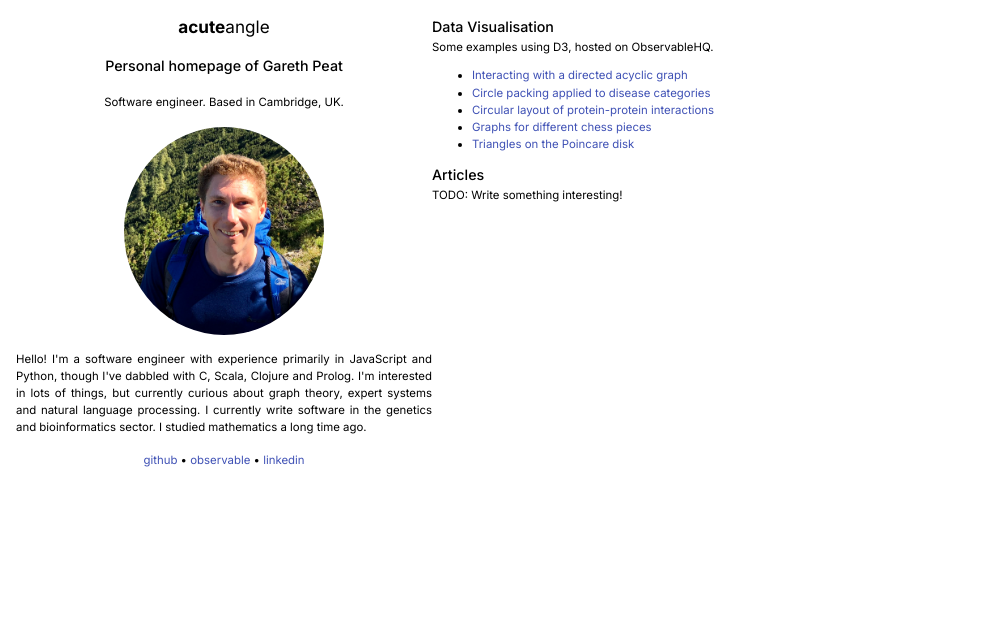
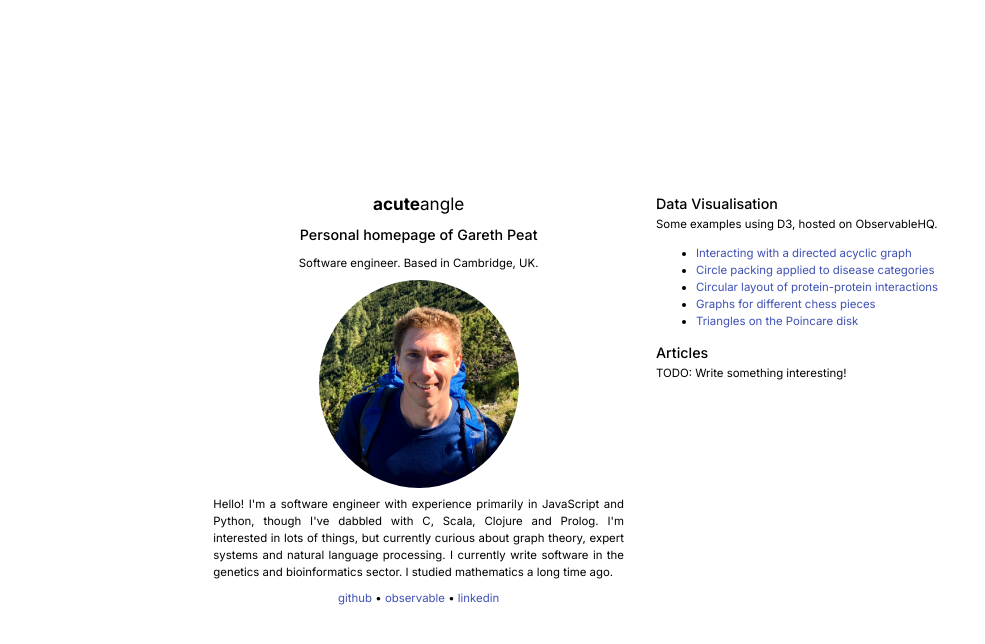
Before and after one commit to peatroot/acuteangle, a React (Create React App) app: page / in a window 1280 px wide. Shown: the top 644 px of the page, without its empty margins (0-985 px from the left). Built offline with nearby package versions, Linux system fonts and the light colour scheme.

Commit message:
Update grid layout

```diff
--- a/src/components/Biography.js
+++ b/src/components/Biography.js
@@ -18,7 +18,7 @@ const Biography = () => {
       direction="column"
       justify="center"
       alignItems="center"
-      spacing={2}
+      spacing={1}
     >
       <Grid item>
         <Typography variant="h5" component="h1">
--- a/src/components/Index.js
+++ b/src/components/Index.js
@@ -2,7 +2,7 @@ import React from 'react';
 import { Grid, Typography, Link } from '@material-ui/core';
 
 const Index = () => (
-  <Grid container direction="column" justify="center" spacing={2}>
+  <Grid container direction="column" justify="center" spacing={1}>
     <Grid item>
       <Typography variant="h6">Data Visualisation</Typography>
       <Typography>
--- a/src/components/Screen.js
+++ b/src/components/Screen.js
@@ -1,10 +1,27 @@
 import React from 'react';
-import { styled } from '@material-ui/styles';
+import { makeStyles } from '@material-ui/styles';
+import { Grid } from '@material-ui/core';
 
-const Screen = styled('div')(({ theme }) => ({
-  padding: theme.spacing(2),
-  minHeight: `calc(100vh - ${2 * theme.spacing(2)}px)`,
-  maxHeight: '100%',
+const useStyles = makeStyles(theme => ({
+  screen: {
+    minHeight: '100vh',
+  },
 }));
 
+const Screen = ({ children }) => {
+  const classes = useStyles();
+  return (
+    <Grid
+      className={classes.screen}
+      container
+      justify="center"
+      alignItems="center"
+    >
+      <Grid item xs={10} lg={8}>
+        {children}
+      </Grid>
+    </Grid>
+  );
+};
+
 export default Screen;
--- a/src/pages/Home.js
+++ b/src/pages/Home.js
@@ -1,15 +1,15 @@
 import React from 'react';
-import { Typography, Grid } from '@material-ui/core';
+import { Grid } from '@material-ui/core';
 
 import Biography from '../components/Biography';
 import Index from '../components/Index';
 
 const Home = () => (
-  <Grid container>
-    <Grid item xs={12} sm={6} md={4}>
+  <Grid container spacing={4}>
+    <Grid item xs={12} sm={6} md={6}>
       <Biography />
     </Grid>
-    <Grid item xs={12} sm={6} md={8}>
+    <Grid item xs={12} sm={6} md={6}>
       <Index />
     </Grid>
   </Grid>
```
